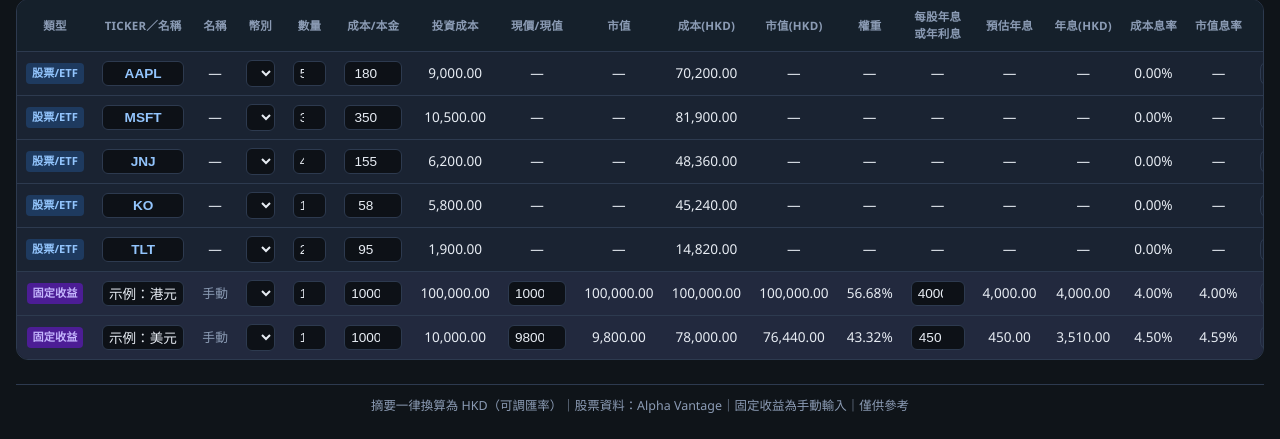
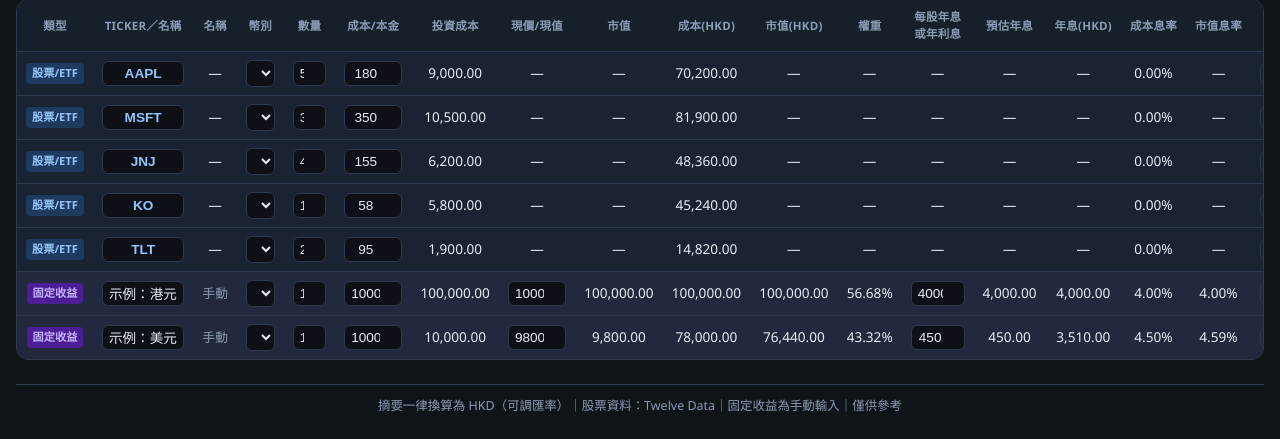
Before and after one commit to faifai821-beep/dividend-tracker, a Flask app: page / in a window 1280 px wide. Shown: the part 395-834 px from the top of the page. Run offline with Flask 3, Linux system fonts and the light colour scheme.

Commit message:
Add files via upload

```diff
--- a/templates/index.html
+++ b/templates/index.html
@@ -195,7 +195,7 @@
     </div>
 
     <footer>
-      摘要一律換算為 HKD（可調匯率）｜股票資料：Alpha Vantage｜固定收益為手動輸入｜僅供參考
+      摘要一律換算為 HKD（可調匯率）｜股票資料：Twelve Data｜固定收益為手動輸入｜僅供參考
     </footer>
   </div>
 
```
